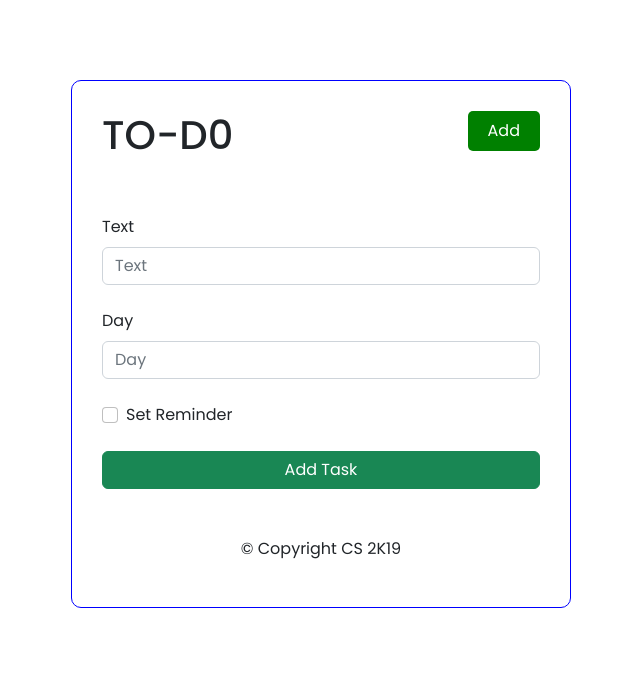
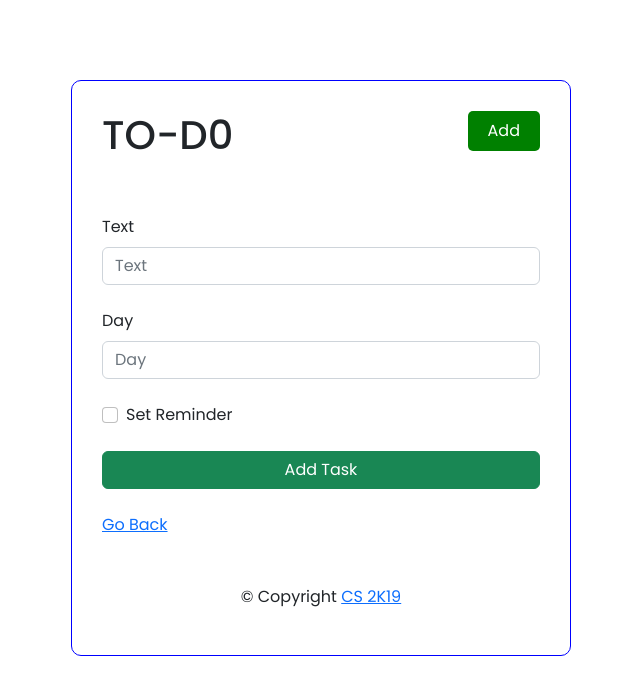
Before and after one commit to arshaddanish/mern-workshop-cs-2k19, a React (Create React App) app in the folder frontend/: page /add-task in a window 1280 px wide. Shown: the top 694 px of the page, without its empty margins (319-959 px from the left). Built offline with nearby package versions, Linux system fonts and the light colour scheme.

Commit message:
go back route

```diff
--- a/frontend/src/components/Footer.js
+++ b/frontend/src/components/Footer.js
@@ -1,9 +1,12 @@
 import React from "react";
+import { Link } from "react-router-dom";
 
 export default function Footer() {
   return (
     <div className="mt-5">
-      <p className="text-center">&copy; Copyright CS 2K19</p>
+      <p className="text-center">
+        &copy; Copyright <Link to="/about">CS 2K19</Link>
+      </p>
     </div>
   );
 }
--- a/frontend/src/pages/add-task/AddTask.js
+++ b/frontend/src/pages/add-task/AddTask.js
@@ -1,26 +1,28 @@
 import React from "react";
+import { Link } from "react-router-dom";
 
 export default function AddTask() {
   return (
     <div className="mt-5">
+      <form action="">
         <div class="mb-4">
           <label class="form-label">Text</label>
           <input type="text" class="form-control" placeholder="Text" />
         </div>
-
         <div class="mb-4">
           <label class="form-label">Day</label>
           <input type="text" class="form-control" placeholder="Day" />
         </div>
-
         <div class="form-check mb-4">
           <input class="form-check-input" type="checkbox" />
           <label class="form-check-label">Set Reminder</label>
         </div>
-
-      <div className="text-center">
+        <div className="text-center mb-4">
           <button className="btn btn-success add-task-btn">Add Task</button>
         </div>
+      </form>
+
+      <Link to="/">Go Back</Link>
     </div>
   );
 }
```
Lines whose indentation alone changed are shown as unchanged.
